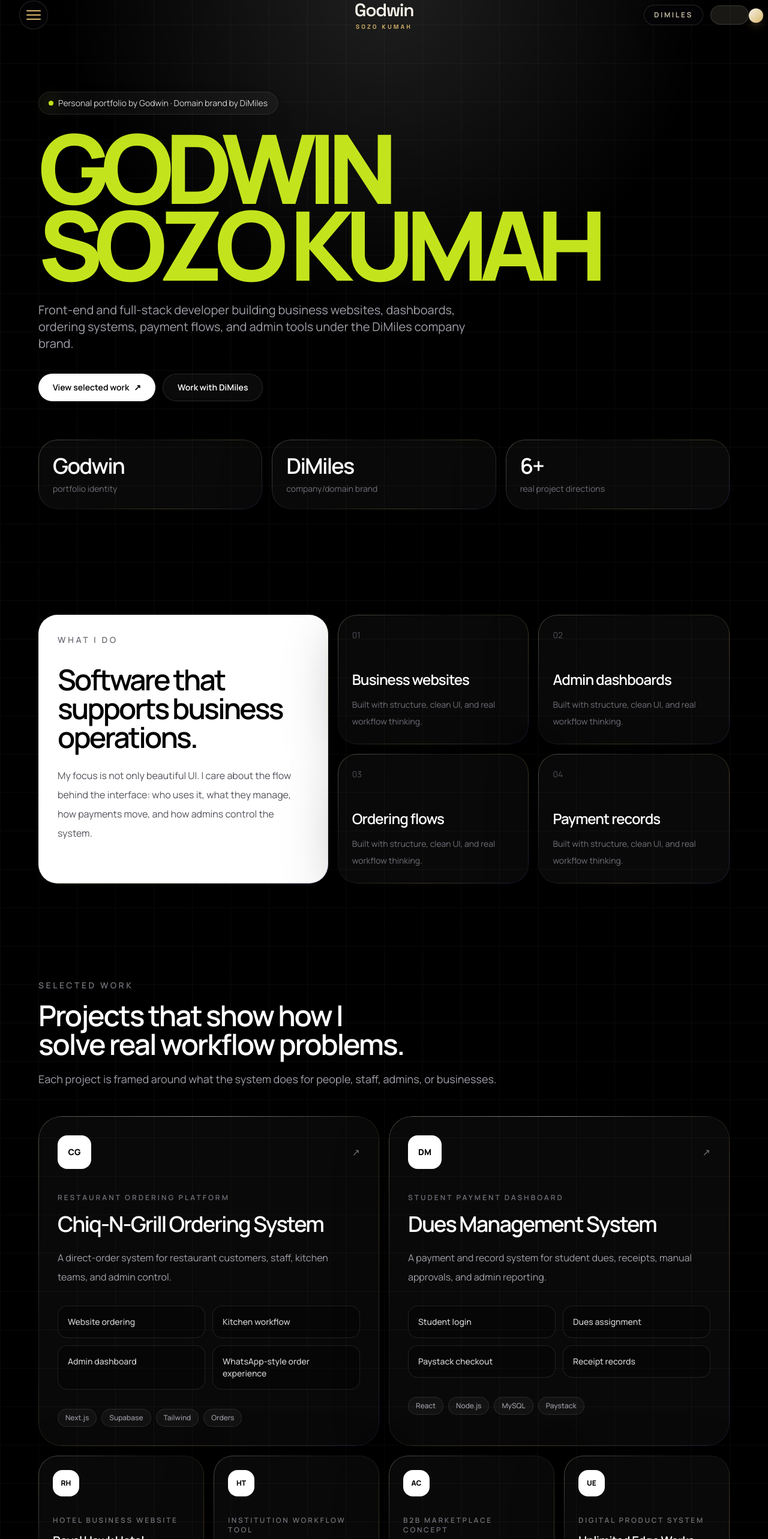
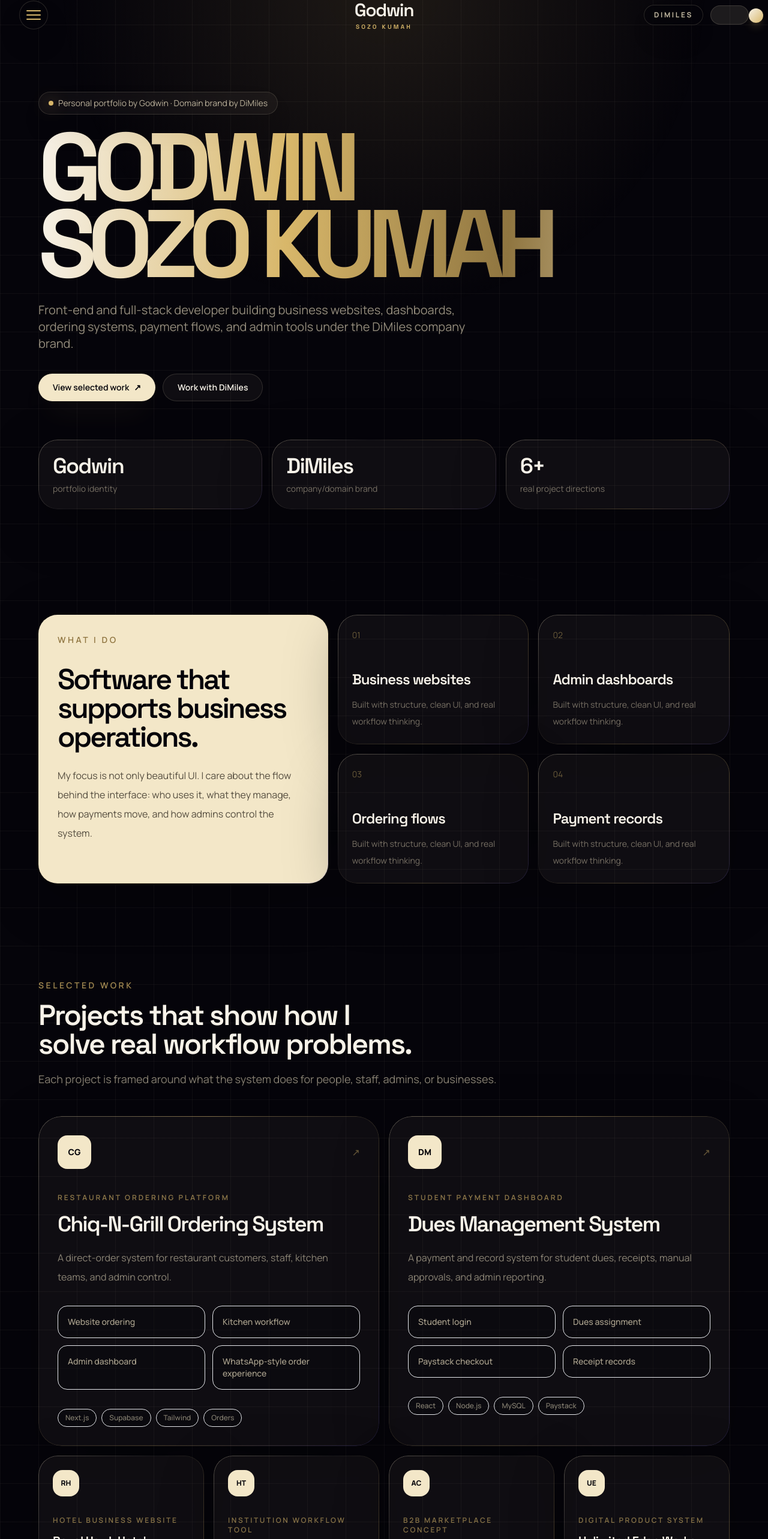
Before and after one commit to hAck404-lab101/-godwin-portfolio, a Next.js app: page / in a window 1280 px wide. Shown: the part 23-2589 px from the top of the page at 60% size. Built offline with nearby package versions, Linux system fonts and the light colour scheme.

Commit message:
Apply premium homepage typography and colors

```diff
--- a/src/app/page.tsx
+++ b/src/app/page.tsx
@@ -80,9 +80,9 @@
 function SectionHeader({ label, title, copy }: { label: string; title: string; copy: string }) {
   return (
     <div className="mb-12 max-w-3xl">
-      <p className="mb-4 text-sm font-semibold uppercase tracking-[0.25em] text-zinc-500">{label}</p>
-      <h2 className="text-balance text-3xl font-semibold tracking-[-0.045em] text-white md:text-5xl">{title}</h2>
-      <p className="mt-5 text-base leading-8 text-zinc-400 md:text-lg">{copy}</p>
+      <p className="mb-4 text-sm font-semibold uppercase tracking-[0.25em] text-[#d8b76a]/75">{label}</p>
+      <h2 className="text-balance font-display text-3xl font-semibold tracking-[-0.045em] text-[#f7f2e8] md:text-5xl">{title}</h2>
+      <p className="mt-5 text-base leading-8 text-[#f3e7c8]/55 md:text-lg">{copy}</p>
     </div>
   );
 }
@@ -92,31 +92,31 @@
   const otherProjects = projects.filter((project) => !project.featured);
 
   return (
-    <main className="site-grid min-h-screen overflow-hidden bg-black text-white">
-      <div className="pointer-events-none fixed inset-0 z-0 bg-[radial-gradient(circle_at_50%_0%,rgba(255,255,255,0.12),transparent_34rem)]" />
+    <main className="site-grid min-h-screen overflow-hidden bg-premium-obsidian text-[#f7f2e8]">
+      <div className="pointer-events-none fixed inset-0 z-0 bg-[radial-gradient(circle_at_50%_0%,rgba(216,183,106,0.12),transparent_34rem)]" />
       <PortfolioHeader />
 
       <section id="home" className="relative z-10 px-4 pb-16 pt-36 md:pb-24 md:pt-44">
         <div className="mx-auto max-w-6xl">
           <div className="max-w-6xl">
-            <div className="mb-6 inline-flex items-center gap-2 rounded-full border border-white/10 bg-white/[0.04] px-4 py-2 text-sm text-zinc-300 shadow-2xl shadow-black/20 backdrop-blur">
-              <span className="h-2 w-2 rounded-full bg-[#c3e41d] shadow-[0_0_24px_rgba(195,228,29,0.8)]" />
+            <div className="mb-6 inline-flex items-center gap-2 rounded-full border border-[#f3e7c8]/15 bg-[#f3e7c8]/[0.045] px-4 py-2 text-sm text-[#f3e7c8]/75 shadow-2xl shadow-black/20 backdrop-blur">
+              <span className="h-2 w-2 rounded-full bg-[#d8b76a] shadow-[0_0_24px_rgba(216,183,106,0.8)]" />
               Personal portfolio by Godwin · Domain brand by DiMiles
             </div>
 
-            <h1 className="text-balance text-[4.2rem] font-black uppercase leading-[0.8] tracking-[-0.09em] text-[#c3e41d] sm:text-[6rem] md:text-[8rem] lg:text-[10rem]">
+            <h1 className="gold-gradient-text text-balance font-display text-[4.2rem] font-black uppercase leading-[0.8] tracking-[-0.09em] sm:text-[6rem] md:text-[8rem] lg:text-[10rem]">
               Godwin Sozo Kumah
             </h1>
 
-            <p className="mt-8 max-w-3xl text-lg leading-8 text-zinc-400 md:text-xl">
+            <p className="mt-8 max-w-3xl text-lg leading-8 text-[#f3e7c8]/60 md:text-xl">
               Front-end and full-stack developer building business websites, dashboards, ordering systems, payment flows, and admin tools under the DiMiles company brand.
             </p>
 
             <div className="mt-9 flex flex-col gap-3 sm:flex-row">
-              <a href="#projects" className="inline-flex items-center justify-center rounded-full bg-white px-6 py-3 text-sm font-semibold text-black transition hover:-translate-y-1 hover:bg-zinc-200">
+              <a href="#projects" className="inline-flex items-center justify-center rounded-full bg-[#f3e7c8] px-6 py-3 text-sm font-semibold text-[#05040a] shadow-2xl shadow-[#d8b76a]/10 transition hover:-translate-y-1 hover:bg-[#fff7df]">
                 View selected work <span className="ml-2">↗</span>
               </a>
-              <a href="#contact" className="inline-flex items-center justify-center rounded-full border border-white/[0.12] bg-white/[0.04] px-6 py-3 text-sm font-semibold text-white transition hover:-translate-y-1 hover:bg-white/10">
+              <a href="#contact" className="inline-flex items-center justify-center rounded-full border border-[#f3e7c8]/15 bg-[#f3e7c8]/[0.045] px-6 py-3 text-sm font-semibold text-[#f7f2e8] transition hover:-translate-y-1 hover:border-[#d8b76a]/40 hover:bg-[#d8b76a]/10">
                 Work with DiMiles
               </a>
             </div>
@@ -124,9 +124,9 @@
 
           <div className="mt-16 grid gap-4 md:grid-cols-3">
             {stats.map(([value, label]) => (
-              <div key={label} className="card-glow rounded-[2rem] bg-white/[0.035] p-6">
-                <p className="text-4xl font-semibold tracking-[-0.05em] text-white">{value}</p>
-                <p className="mt-2 text-sm text-zinc-500">{label}</p>
+              <div key={label} className="card-glow rounded-[2rem] bg-[#f3e7c8]/[0.045] p-6">
+                <p className="font-display text-4xl font-semibold tracking-[-0.05em] text-[#f7f2e8]">{value}</p>
+                <p className="mt-2 text-sm text-[#f3e7c8]/45">{label}</p>
               </div>
             ))}
           </div>
@@ -136,20 +136,20 @@
       <section id="work" className="relative z-10 px-4 py-20">
         <div className="mx-auto max-w-6xl">
           <div className="grid gap-4 lg:grid-cols-[0.85fr_1.15fr]">
-            <div className="card-glow rounded-[2rem] bg-white p-8 text-black">
-              <p className="text-sm font-semibold uppercase tracking-[0.25em] text-zinc-500">What I do</p>
-              <h2 className="mt-8 text-4xl font-semibold tracking-[-0.06em] md:text-5xl">Software that supports business operations.</h2>
-              <p className="mt-6 text-base leading-8 text-zinc-600">
+            <div className="card-glow rounded-[2rem] bg-[#f3e7c8] p-8 text-[#05040a]">
+              <p className="text-sm font-semibold uppercase tracking-[0.25em] text-[#8f7540]">What I do</p>
+              <h2 className="mt-8 font-display text-4xl font-semibold tracking-[-0.06em] md:text-5xl">Software that supports business operations.</h2>
+              <p className="mt-6 text-base leading-8 text-[#201a12]/75">
                 My focus is not only beautiful UI. I care about the flow behind the interface: who uses it, what they manage, how payments move, and how admins control the system.
               </p>
             </div>
 
             <div className="grid gap-4 md:grid-cols-2">
               {['Business websites', 'Admin dashboards', 'Ordering flows', 'Payment records'].map((item, index) => (
-                <div key={item} className="card-glow rounded-[2rem] bg-white/[0.035] p-6">
-                  <p className="text-sm text-zinc-600">0{index + 1}</p>
-                  <h3 className="mt-12 text-2xl font-semibold tracking-[-0.04em] text-white">{item}</h3>
-                  <p className="mt-3 text-sm leading-7 text-zinc-500">Built with structure, clean UI, and real workflow thinking.</p>
+                <div key={item} className="card-glow rounded-[2rem] bg-[#f3e7c8]/[0.045] p-6">
+                  <p className="text-sm text-[#d8b76a]/45">0{index + 1}</p>
+                  <h3 className="mt-12 font-display text-2xl font-semibold tracking-[-0.04em] text-[#f7f2e8]">{item}</h3>
+                  <p className="mt-3 text-sm leading-7 text-[#f3e7c8]/45">Built with structure, clean UI, and real workflow thinking.</p>
                 </div>
               ))}
             </div>
@@ -163,20 +163,20 @@
 
           <div className="grid gap-4 lg:grid-cols-2">
             {featuredProjects.map((project) => (
-              <article key={project.title} className="card-glow group relative min-h-[520px] overflow-hidden rounded-[2.4rem] bg-white/[0.035] p-7 transition duration-300 hover:-translate-y-2 hover:bg-white/[0.06] md:p-8">
-                <div className="absolute inset-x-0 top-0 h-px bg-gradient-to-r from-transparent via-white/50 to-transparent" />
+              <article key={project.title} className="card-glow group relative min-h-[520px] overflow-hidden rounded-[2.4rem] bg-[#f3e7c8]/[0.045] p-7 transition duration-300 hover:-translate-y-2 hover:bg-[#f3e7c8]/[0.07] md:p-8">
+                <div className="absolute inset-x-0 top-0 h-px bg-gradient-to-r from-transparent via-[#d8b76a]/50 to-transparent" />
                 <div className="flex items-center justify-between">
-                  <div className="grid h-14 w-14 place-items-center rounded-2xl bg-white text-sm font-black text-black">{project.initials}</div>
-                  <span className="text-zinc-500 transition group-hover:-translate-y-1 group-hover:translate-x-1 group-hover:text-white">↗</span>
+                  <div className="grid h-14 w-14 place-items-center rounded-2xl bg-[#f3e7c8] text-sm font-black text-[#05040a]">{project.initials}</div>
+                  <span className="text-[#d8b76a]/45 transition group-hover:-translate-y-1 group-hover:translate-x-1 group-hover:text-[#d8b76a]">↗</span>
                 </div>
 
-                <p className="mt-10 text-xs font-semibold uppercase tracking-[0.25em] text-zinc-500">{project.label}</p>
-                <h3 className="mt-4 text-4xl font-semibold tracking-[-0.055em] text-white">{project.title}</h3>
-                <p className="mt-5 max-w-xl text-base leading-8 text-zinc-400">{project.description}</p>
+                <p className="mt-10 text-xs font-semibold uppercase tracking-[0.25em] text-[#d8b76a]/65">{project.label}</p>
+                <h3 className="mt-4 font-display text-4xl font-semibold tracking-[-0.055em] text-[#f7f2e8]">{project.title}</h3>
+                <p className="mt-5 max-w-xl text-base leading-8 text-[#f3e7c8]/55">{project.description}</p>
 
                 <div className="mt-8 grid gap-3 sm:grid-cols-2">
                   {project.details.map((detail) => (
-                    <div key={detail} className="rounded-2xl border border-white/10 bg-black/25 p-4 text-sm font-medium text-zinc-300">
+                    <div key={detail} className="rounded-2xl border border-[#f3e7c8]/12 bg-[#05040a]/35 p-4 text-sm font-medium text-[#f3e7c8]/70">
                       {detail}
                     </div>
                   ))}
@@ -184,7 +184,7 @@
 
                 <div className="mt-8 flex flex-wrap gap-2">
                   {project.tags.map((tag) => (
-                    <span key={tag} className="rounded-full border border-white/10 bg-white/[0.04] px-3 py-1.5 text-xs font-medium text-zinc-400">
+                    <span key={tag} className="rounded-full border border-[#f3e7c8]/12 bg-[#05040a]/35 px-3 py-1.5 text-xs font-medium text-[#f3e7c8]/55">
                       {tag}
                     </span>
                   ))}
@@ -195,11 +195,11 @@
 
           <div className="mt-4 grid gap-4 md:grid-cols-2 lg:grid-cols-4">
             {otherProjects.map((project) => (
-              <article key={project.title} className="card-glow rounded-[2rem] bg-white/[0.035] p-6 transition hover:-translate-y-2 hover:bg-white/[0.06]">
-                <div className="grid h-11 w-11 place-items-center rounded-2xl bg-white text-xs font-black text-black">{project.initials}</div>
-                <p className="mt-8 text-xs font-semibold uppercase tracking-[0.22em] text-zinc-500">{project.label}</p>
-                <h3 className="mt-3 text-xl font-semibold tracking-[-0.035em] text-white">{project.title}</h3>
-                <p className="mt-4 text-sm leading-7 text-zinc-500">{project.description}</p>
+              <article key={project.title} className="card-glow rounded-[2rem] bg-[#f3e7c8]/[0.045] p-6 transition hover:-translate-y-2 hover:bg-[#f3e7c8]/[0.07]">
+                <div className="grid h-11 w-11 place-items-center rounded-2xl bg-[#f3e7c8] text-xs font-black text-[#05040a]">{project.initials}</div>
+                <p className="mt-8 text-xs font-semibold uppercase tracking-[0.22em] text-[#d8b76a]/60">{project.label}</p>
+                <h3 className="mt-3 font-display text-xl font-semibold tracking-[-0.035em] text-[#f7f2e8]">{project.title}</h3>
+                <p className="mt-4 text-sm leading-7 text-[#f3e7c8]/45">{project.description}</p>
               </article>
             ))}
           </div>
@@ -212,10 +212,10 @@
 
           <div className="grid gap-4 md:grid-cols-2 lg:grid-cols-4">
             {services.map(([title, copy], index) => (
-              <div key={title} className="card-glow rounded-[2rem] bg-white p-6 text-black transition hover:-translate-y-2">
-                <p className="text-sm font-semibold text-zinc-400">0{index + 1}</p>
-                <h3 className="mt-10 text-2xl font-semibold tracking-[-0.04em]">{title}</h3>
-                <p className="mt-4 text-sm leading-7 text-zinc-600">{copy}</p>
+              <div key={title} className="card-glow rounded-[2rem] bg-[#f3e7c8] p-6 text-[#05040a] transition hover:-translate-y-2">
+                <p className="text-sm font-semibold text-[#8f7540]">0{index + 1}</p>
+                <h3 className="mt-10 font-display text-2xl font-semibold tracking-[-0.04em]">{title}</h3>
+                <p className="mt-4 text-sm leading-7 text-[#201a12]/70">{copy}</p>
               </div>
             ))}
           </div>
@@ -228,11 +228,11 @@
 
           <div className="grid gap-4 md:grid-cols-2 lg:grid-cols-4">
             {stack.map(([title, ...items]) => (
-              <div key={title} className="card-glow rounded-[2rem] bg-white/[0.035] p-6">
-                <p className="text-sm font-semibold uppercase tracking-[0.22em] text-zinc-500">{title}</p>
+              <div key={title} className="card-glow rounded-[2rem] bg-[#f3e7c8]/[0.045] p-6">
+                <p className="text-sm font-semibold uppercase tracking-[0.22em] text-[#d8b76a]/65">{title}</p>
                 <div className="mt-6 flex flex-wrap gap-2">
                   {items.map((item) => (
-                    <span key={item} className="rounded-full border border-white/10 bg-black/25 px-3 py-2 text-xs font-medium text-zinc-300">
+                    <span key={item} className="rounded-full border border-[#f3e7c8]/12 bg-[#05040a]/35 px-3 py-2 text-xs font-medium text-[#f3e7c8]/60">
                       {item}
                     </span>
                   ))}
@@ -244,27 +244,27 @@
       </section>
 
       <section id="contact" className="relative z-10 px-4 py-20">
-        <div className="mx-auto max-w-6xl overflow-hidden rounded-[2.4rem] border border-white/10 bg-white p-2 text-black shadow-2xl shadow-black/40">
-          <div className="rounded-[2rem] bg-[radial-gradient(circle_at_top_right,rgba(0,0,0,0.14),transparent_26rem),#ffffff] p-8 md:p-14">
+        <div className="mx-auto max-w-6xl overflow-hidden rounded-[2.4rem] border border-[#f3e7c8]/15 bg-[#f3e7c8] p-2 text-[#05040a] shadow-2xl shadow-black/40">
+          <div className="rounded-[2rem] bg-[radial-gradient(circle_at_top_right,rgba(216,183,106,0.28),transparent_26rem),#f3e7c8] p-8 md:p-14">
             <div className="grid gap-10 lg:grid-cols-[1.15fr_0.85fr] lg:items-end">
               <div>
-                <p className="text-sm font-semibold uppercase tracking-[0.28em] text-zinc-500">Contact</p>
-                <h2 className="text-balance mt-5 max-w-3xl text-4xl font-semibold tracking-[-0.055em] md:text-6xl">
+                <p className="text-sm font-semibold uppercase tracking-[0.28em] text-[#8f7540]">Contact</p>
+                <h2 className="text-balance mt-5 max-w-3xl font-display text-4xl font-semibold tracking-[-0.055em] md:text-6xl">
                   Have a project, job opportunity, or business idea?
                 </h2>
-                <p className="mt-6 max-w-2xl text-lg leading-8 text-zinc-600">
+                <p className="mt-6 max-w-2xl text-lg leading-8 text-[#201a12]/70">
                   Let’s build something clean, useful, and ready for real users with Godwin / DiMiles.
                 </p>
               </div>
 
               <div className="grid gap-3">
-                <a href="mailto:kumahgodwin32@gmail.com" className="flex items-center justify-between rounded-full bg-black px-5 py-3 text-sm font-semibold text-white transition hover:-translate-y-1">
+                <a href="mailto:kumahgodwin32@gmail.com" className="flex items-center justify-between rounded-full bg-[#05040a] px-5 py-3 text-sm font-semibold text-[#f3e7c8] transition hover:-translate-y-1">
                   Email Me <span>↗</span>
                 </a>
-                <a href="https://wa.me/233000000000" className="flex items-center justify-between rounded-full border border-zinc-200 bg-white px-5 py-3 text-sm font-semibold text-black transition hover:-translate-y-1 hover:bg-zinc-100">
+                <a href="https://wa.me/233000000000" className="flex items-center justify-between rounded-full border border-[#8f7540]/30 bg-[#f7f2e8] px-5 py-3 text-sm font-semibold text-[#05040a] transition hover:-translate-y-1 hover:bg-white">
                   WhatsApp <span>↗</span>
                 </a>
-                <a href="https://github.com/hAck404-lab101" className="flex items-center justify-between rounded-full border border-zinc-200 bg-white px-5 py-3 text-sm font-semibold text-black transition hover:-translate-y-1 hover:bg-zinc-100">
+                <a href="https://github.com/hAck404-lab101" className="flex items-center justify-between rounded-full border border-[#8f7540]/30 bg-[#f7f2e8] px-5 py-3 text-sm font-semibold text-[#05040a] transition hover:-translate-y-1 hover:bg-white">
                   GitHub <span>↗</span>
                 </a>
               </div>
@@ -274,7 +274,7 @@
       </section>
 
       <footer className="relative z-10 px-4 pb-10">
-        <div className="mx-auto flex max-w-6xl flex-col items-center justify-between gap-4 border-t border-white/10 pt-8 text-sm text-zinc-500 md:flex-row">
+        <div className="mx-auto flex max-w-6xl flex-col items-center justify-between gap-4 border-t border-[#f3e7c8]/10 pt-8 text-sm text-[#f3e7c8]/45 md:flex-row">
           <p>Godwin Sozo Kumah</p>
           <p>DiMiles · Front-End & Full-Stack Developer</p>
         </div>
```
